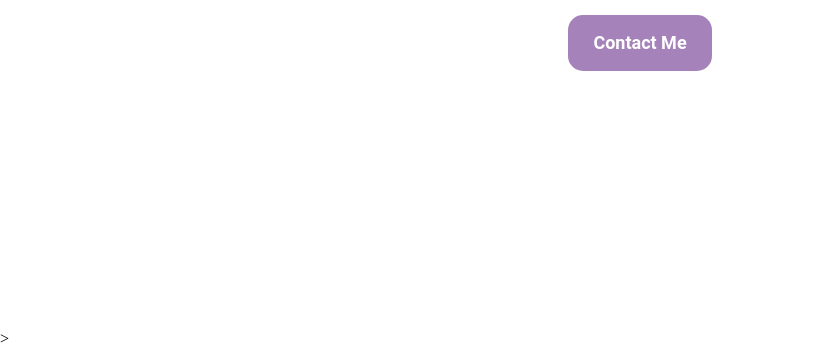
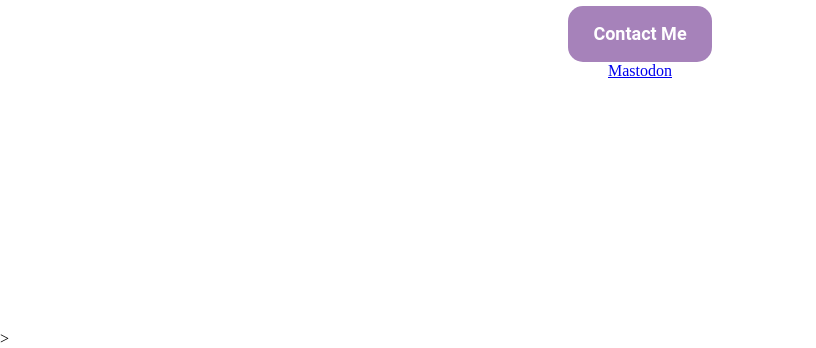
Before and after one commit to NSManagedHuman/carrharr.github.io, a plain HTML site: page index.html in a window 1280 px wide. Shown: the part 470-818 px from the top of the page, without its empty margins (0-816 px from the left). Drawn offline with Linux system fonts and the light colour scheme.

Commit message:
Update index.html
Add mastodon link

```diff
--- a/index.html
+++ b/index.html
@@ -63,7 +63,8 @@
         <h1>Ongoing maintenance<h1/>
       </div>
       <br/>
-      <button class="button" onclick="location.href='mailto:danielcarrilloharris@gmail.com';">Contact Me</button>
+        <button class="button" onclick="location.href='mailto:danielcarrilloharris@gmail.com';">Contact Me</button>
+        <a rel="me" href="https://mastodon.online/@dannyharris">Mastodon</a>
     </div>
   </body>
 </html>>
```
